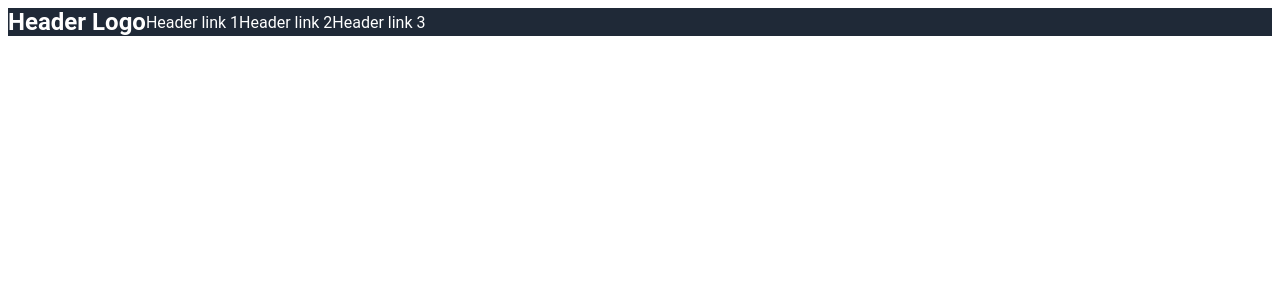
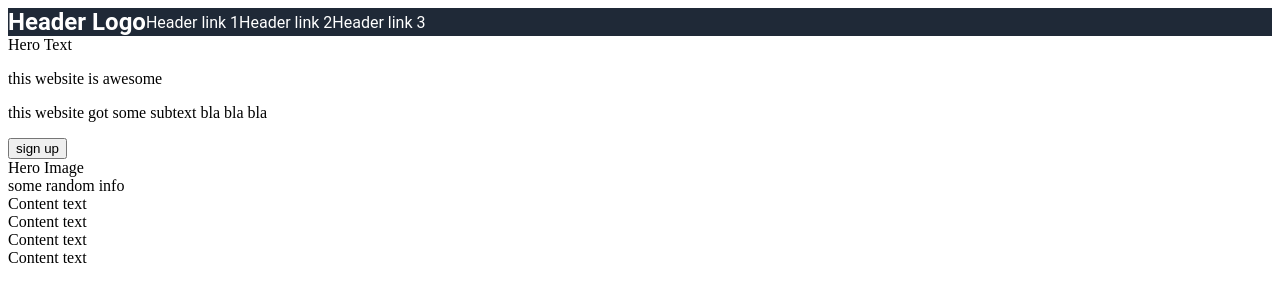
Before and after one commit to izzuddinyazidd/landing-apge, a plain HTML site: page index.html in a window 1280 px wide. Drawn offline with Linux system fonts and the light colour scheme.

Commit message:
content section

```diff
--- a/index.html
+++ b/index.html
@@ -13,6 +13,36 @@
         <div class="header link2">Header link 2</div>
         <div class="header link3">Header link 3</div>
     </div>
+    <div class="hero">
+        <div class="hero text">Hero Text</div>
+            <p>this website is awesome</p>
+            <p>this website got some subtext bla bla bla</p>
+            <button>sign up</button>
+        </div>
+        <div class="hero image">Hero Image</div>
+
+    </div>
+    <div class="content">
+        <div>some random info</div>
+        <div class="features-container">
+            <div class="features">
+                <div class="content-image"></div>
+                <div class="content text">Content text</div>
+            </div>
+            <div class="features">
+                <div class="content-image"></div>
+                <div class="content text">Content text</div>
+            </div>
+            <div class="features">
+                <div class="content-image", ></div>
+                <div class="content text">Content text</div>
+            </div>
+            <div class="features">
+                <div class="content-image"></div>
+                <div class="content text">Content text</div>
+            </div>
+        </div>
+    </div>
 
 </body>
 </html>
```
Also changed, not shown: images/landingpage.png (added), 1 other file.
